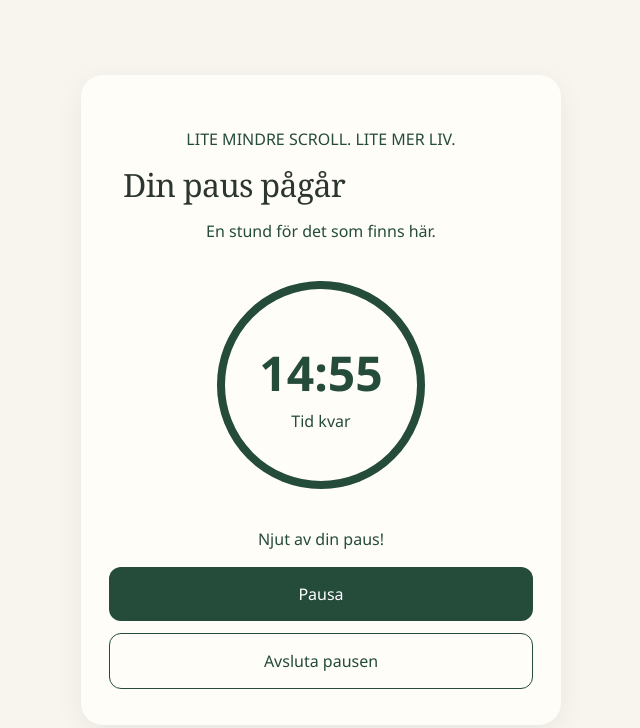
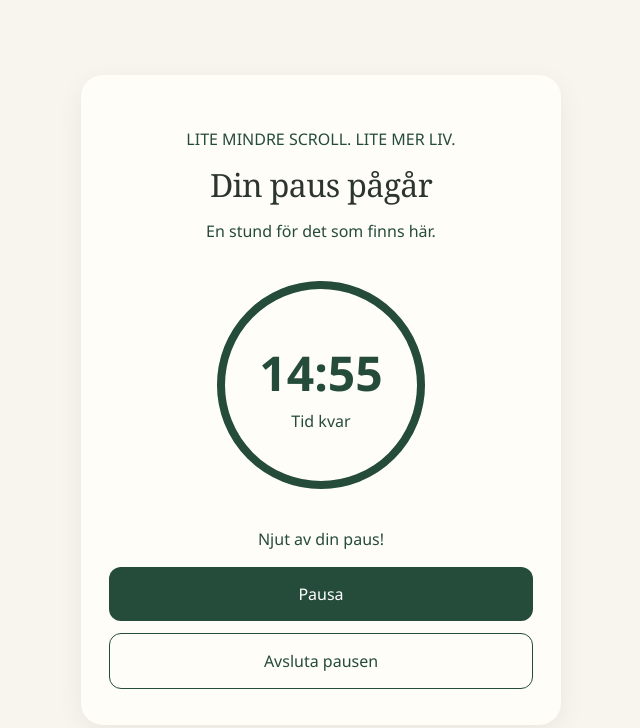
Before and after one commit to AdelArraziki/Sk-rmPaus-UX-2026, a plain HTML site: page pausklocka.html in a window 1280 px wide. Shown: the whole page, without its empty margins (319-959 px from the left). Drawn offline with Linux system fonts and the light colour scheme.

Commit message:
Centrerat rubriken på pausklockan

```diff
--- a/style.css
+++ b/style.css
@@ -399,3 +399,10 @@ h1 {
 .custom-time-fields input:focus {
   outline: 2px solid #254b3b;
 }
+/* Centrera rubriken på pausklockan */
+.timer-page h1 {
+  text-align: center;
+  width: 100%;
+  margin-left: auto;
+  margin-right: auto;
+}
```
